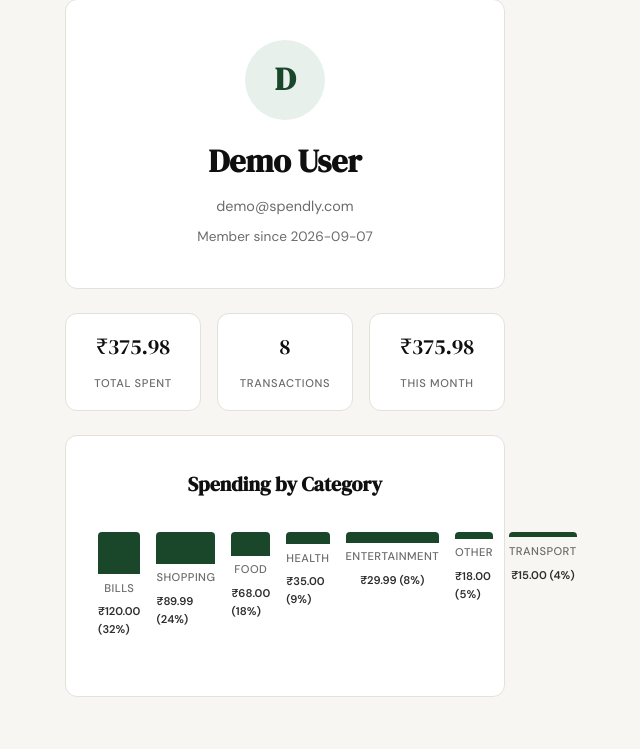
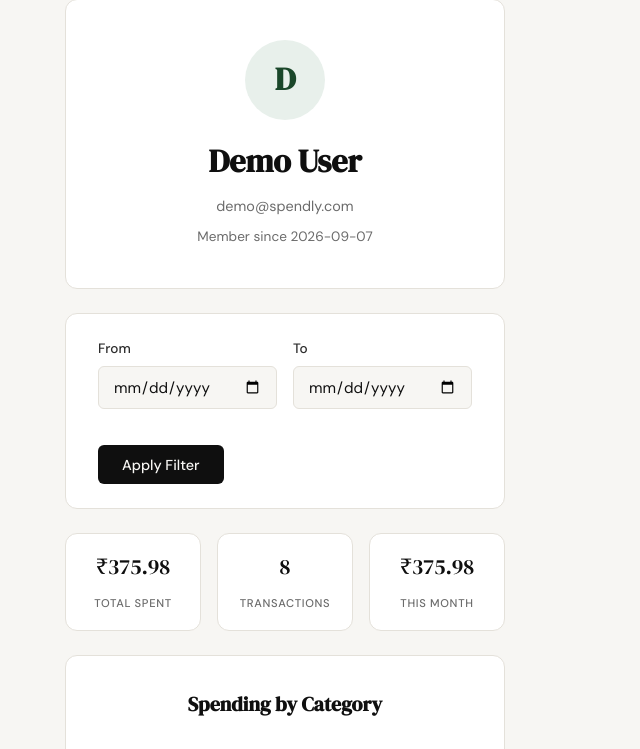
Before and after one commit to anjalbhattarai79/Spendly-ClaudeCode-Learning, a Flask app: page /profile in a window 1280 px wide. Shown: the part 110-859 px from the top of the page, without its empty margins (355-995 px from the left). Run offline with Flask 3, Linux system fonts and the light colour scheme; the visitor is signed in with stand-in values (Sample User, id 1); data comes from the database, SQL or seed files in the repository.

Commit message:
date-filter

```diff
--- a/app.py
+++ b/app.py
@@ -133,26 +133,108 @@ def profile():
     conn = get_db()
     cursor = conn.cursor()
 
+    # Get user info first (needed for error cases)
+    cursor.execute("SELECT id, name, email, created_at FROM users WHERE id = ?", (user_id,))
+    user = cursor.fetchone()
+    if not user:
+        conn.close()
+        session.clear()
+        return redirect(url_for("login"))
+
+    # Get and validate date filter parameters
+    from datetime import datetime
+    start_date = request.args.get("start_date", "").strip()
+    end_date = request.args.get("end_date", "").strip()
+
+    filter_active = False
+    period_label = "This Month"
+    date_filter_sql = ""
+    date_filter_params = []
+
+    # Default to current month if no filter provided
+    current_month = datetime.now().strftime("%Y-%m")
+
+    if start_date or end_date:
+        # Validate date format
+        try:
+            if start_date:
+                datetime.strptime(start_date, "%Y-%m-%d")
+            if end_date:
+                datetime.strptime(end_date, "%Y-%m-%d")
+        except ValueError:
+            conn.close()
+            return render_template(
+                "profile.html",
+                user=user,
+                total_spent=0,
+                expense_count=0,
+                categories=[],
+                this_month=0,
+                filter_active=False,
+                start_date=start_date,
+                end_date=end_date,
+                period_label="This Month",
+                error="Invalid date format. Use YYYY-MM-DD."
+            ), 400
+
+        # Validate start_date <= end_date
+        if start_date and end_date and start_date > end_date:
+            conn.close()
+            return render_template(
+                "profile.html",
+                user=user,
+                total_spent=0,
+                expense_count=0,
+                categories=[],
+                this_month=0,
+                filter_active=False,
+                start_date=start_date,
+                end_date=end_date,
+                period_label="This Month",
+                error="Start date must be before or equal to end date."
+            ), 400
+
+        filter_active = True
+        period_label = "Selected Period"
+
+        # Build WHERE clause for date filtering
+        if start_date and end_date:
+            date_filter_sql = " AND date BETWEEN ? AND ?"
+            date_filter_params = [start_date, end_date]
+        elif start_date:
+            date_filter_sql = " AND date >= ?"
+            date_filter_params = [start_date]
+        elif end_date:
+            date_filter_sql = " AND date <= ?"
+            date_filter_params = [end_date]
+    else:
+        # Default to current month
+        date_filter_sql = " AND date LIKE ?"
+        date_filter_params = [f"{current_month}%"]
+
+    # Base WHERE clause for user expenses
+    base_where = "WHERE user_id = ?"
+    base_params = (user_id,)
+
     try:
-        # Get user info
-        cursor.execute("SELECT id, name, email, created_at FROM users WHERE id = ?", (user_id,))
-        user = cursor.fetchone()
-        if not user:
-            session.clear()
-            return redirect(url_for("login"))
-
-        # Get total spending
-        cursor.execute("SELECT COALESCE(SUM(amount), 0) FROM expenses WHERE user_id = ?", (user_id,))
+        # Get total spending (filtered)
+        cursor.execute(
+            f"SELECT COALESCE(SUM(amount), 0) FROM expenses {base_where} {date_filter_sql}",
+            base_params + tuple(date_filter_params)
+        )
         total_spent = cursor.fetchone()[0]
 
-        # Get transaction count
-        cursor.execute("SELECT COUNT(*) FROM expenses WHERE user_id = ?", (user_id,))
+        # Get transaction count (filtered)
+        cursor.execute(
+            f"SELECT COUNT(*) FROM expenses {base_where} {date_filter_sql}",
+            base_params + tuple(date_filter_params)
+        )
         expense_count = cursor.fetchone()[0]
 
-        # Get category breakdown
+        # Get category breakdown (filtered)
         cursor.execute(
-            "SELECT category, SUM(amount) as total FROM expenses WHERE user_id = ? GROUP BY category ORDER BY total DESC",
-            (user_id,)
+            f"SELECT category, SUM(amount) as total FROM expenses {base_where} {date_filter_sql} GROUP BY category ORDER BY total DESC",
+            base_params + tuple(date_filter_params)
         )
         categories_raw = cursor.fetchall()
 
@@ -166,14 +248,12 @@ def profile():
                 "percentage": round(percentage)
             })
 
-        # Get this month's spending
-        from datetime import datetime
-        current_month = datetime.now().strftime("%Y-%m")
+        # Get period spending (filtered - same as total_spent when filter active)
         cursor.execute(
-            "SELECT COALESCE(SUM(amount), 0) FROM expenses WHERE user_id = ? AND date LIKE ?",
-            (user_id, f"{current_month}%")
+            f"SELECT COALESCE(SUM(amount), 0) FROM expenses {base_where} {date_filter_sql}",
+            base_params + tuple(date_filter_params)
         )
-        this_month = cursor.fetchone()[0]
+        period_total = cursor.fetchone()[0]
 
     finally:
         conn.close()
@@ -184,7 +264,11 @@ def profile():
         total_spent=total_spent,
         expense_count=expense_count,
         categories=categories,
-        this_month=this_month
+        this_month=period_total,
+        filter_active=filter_active,
+        start_date=start_date,
+        end_date=end_date,
+        period_label=period_label
     )
 
 
--- a/cookies2.txt
+++ b/cookies2.txt
@@ -2,4 +2,4 @@
 # https://curl.se/docs/http-cookies.html
 # This file was generated by libcurl! Edit at your own risk.
 
-#HttpOnly_localhost	FALSE	/	FALSE	0	session	eyJ1c2VyX2lkIjoxfQ.apvAsA.awsqEhdPndSdk23MKMN-QGSFsK0
+#HttpOnly_localhost	FALSE	/	FALSE	0	session	eyJ1c2VyX2lkIjoxfQ.apxIPw.2AnWx0c4HLl2RWNY_CXUP5s74tM
--- a/cookies.txt
+++ b/cookies3.txt
@@ -2,4 +2,4 @@
 # https://curl.se/docs/http-cookies.html
 # This file was generated by libcurl! Edit at your own risk.
 
-#HttpOnly_localhost	FALSE	/	FALSE	0	session	eyJ1c2VyX2lkIjo0fQ.apu9bw.oxVeUrKwUifkTDe51JcLM0FlNXw
+#HttpOnly_localhost	FALSE	/	FALSE	0	session	eyJ1c2VyX2lkIjoxfQ.apxJOg.0DNlfJPkEizptiZFZ2SM_CvsnYw
--- /dev/null
+++ b/cookies4.txt
@@ -0,0 +1,5 @@
+# Netscape HTTP Cookie File
+# https://curl.se/docs/http-cookies.html
+# This file was generated by libcurl! Edit at your own risk.
+
+#HttpOnly_localhost	FALSE	/	FALSE	0	session	eyJ1c2VyX2lkIjoxfQ.apxMjw.jXkCbv7VyWouzbBAgMUBYo9iJHE
--- /dev/null
+++ b/cookies_user.txt
@@ -0,0 +1,5 @@
+# Netscape HTTP Cookie File
+# https://curl.se/docs/http-cookies.html
+# This file was generated by libcurl! Edit at your own risk.
+
+#HttpOnly_localhost	FALSE	/	FALSE	0	session	eyJ1c2VyX2lkIjoyfQ.apxZYw.eZVojv8_m5rcYqgcvHxA7oH3oRk
--- a/static/css/style.css
+++ b/static/css/style.css
@@ -699,6 +699,48 @@ a { color: inherit; text-decoration: none; }
     margin: 1.5rem 0;
 }
 
+/* Profile filter form */
+.profile-filter {
+    padding: 1.5rem 2rem;
+}
+
+.filter-form {
+    display: flex;
+    flex-wrap: wrap;
+    align-items: flex-end;
+    gap: 1rem;
+}
+
+.filter-row {
+    display: flex;
+    gap: 1rem;
+    flex: 1;
+}
+
+.filter-row .form-group {
+    flex: 1;
+    min-width: 140px;
+}
+
+.filter-actions {
+    display: flex;
+    gap: 0.75rem;
+    flex-shrink: 0;
+}
+
+@media (max-width: 600px) {
+    .filter-form {
+        flex-direction: column;
+        align-items: stretch;
+    }
+    .filter-row {
+        flex-direction: column;
+    }
+    .filter-actions {
+        justify-content: flex-start;
+    }
+}
+
 .profile-categories {
     padding: 2rem;
 }
--- a/templates/profile.html
+++ b/templates/profile.html
@@ -19,6 +19,31 @@
             </p>
         </div>
 
+        <!-- Date Filter Form -->
+        <div class="auth-card profile-filter">
+            {% if error %}
+            <div class="auth-error">{{ error }}</div>
+            {% endif %}
+            <form method="GET" action="{{ url_for('profile') }}" class="filter-form">
+                <div class="filter-row">
+                    <div class="form-group">
+                        <label for="start_date">From</label>
+                        <input type="date" id="start_date" name="start_date" class="form-input" value="{{ start_date or '' }}">
+                    </div>
+                    <div class="form-group">
+                        <label for="end_date">To</label>
+                        <input type="date" id="end_date" name="end_date" class="form-input" value="{{ end_date or '' }}">
+                    </div>
+                </div>
+                <div class="filter-actions">
+                    <button type="submit" class="btn-primary">Apply Filter</button>
+                    {% if filter_active %}
+                    <a href="{{ url_for('profile') }}" class="btn-ghost">Clear Filter</a>
+                    {% endif %}
+                </div>
+            </form>
+        </div>
+
         <!-- Summary Stats -->
         <div class="profile-stats">
             <div class="stat-card">
@@ -31,7 +56,7 @@
             </div>
             <div class="stat-card">
                 <span class="stat-value">₹{{ "{:,.2f}".format(this_month) }}</span>
-                <span class="stat-label">This Month</span>
+                <span class="stat-label">{{ period_label }}</span>
             </div>
         </div>
 
```
Also changed, not shown: tests/test_date_filter.py (added, +452 -0 lines), .claude/agents/spendly-quality-reviewer.md, .claude/specs/05-date-filter.md (added).
